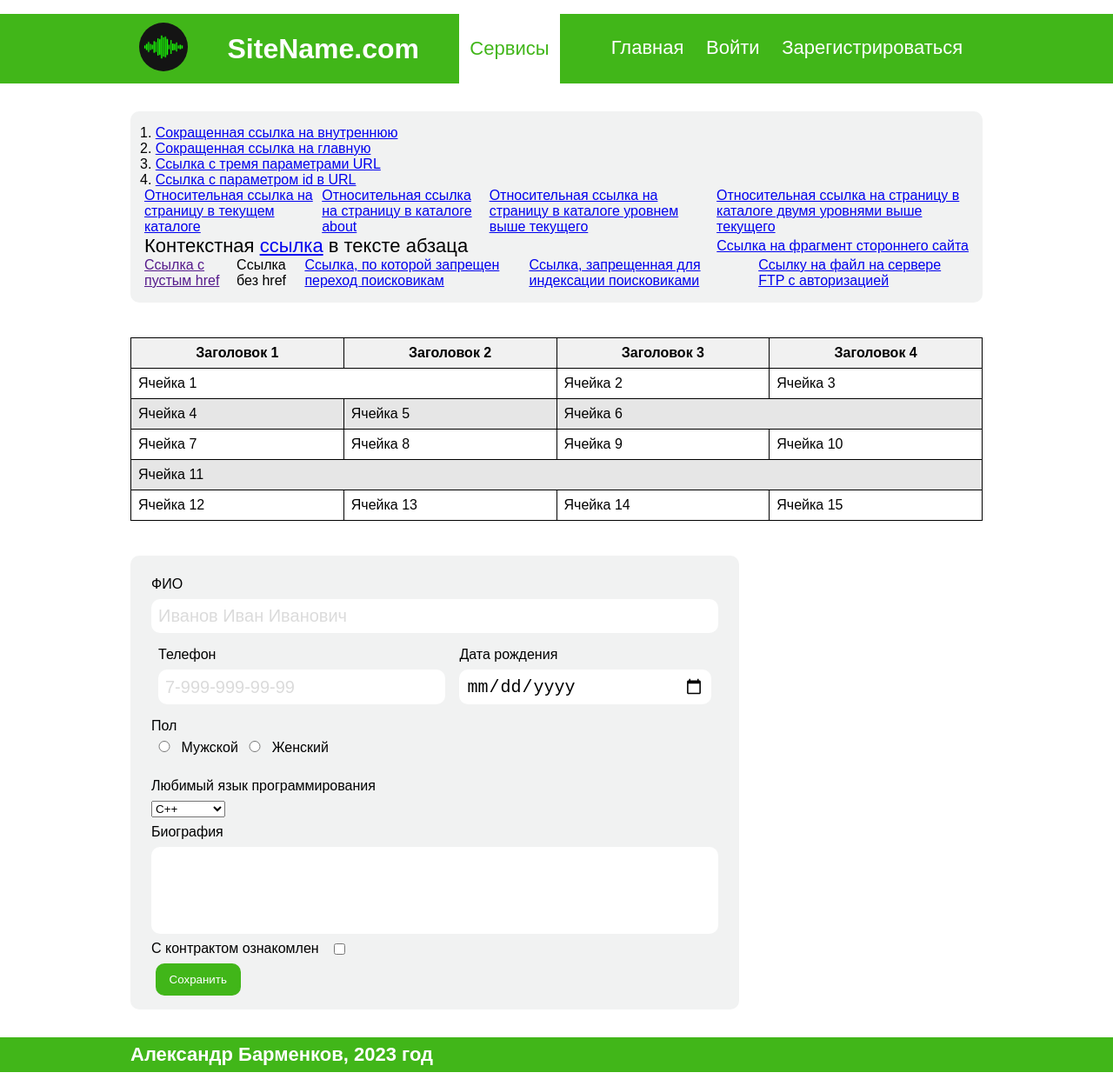
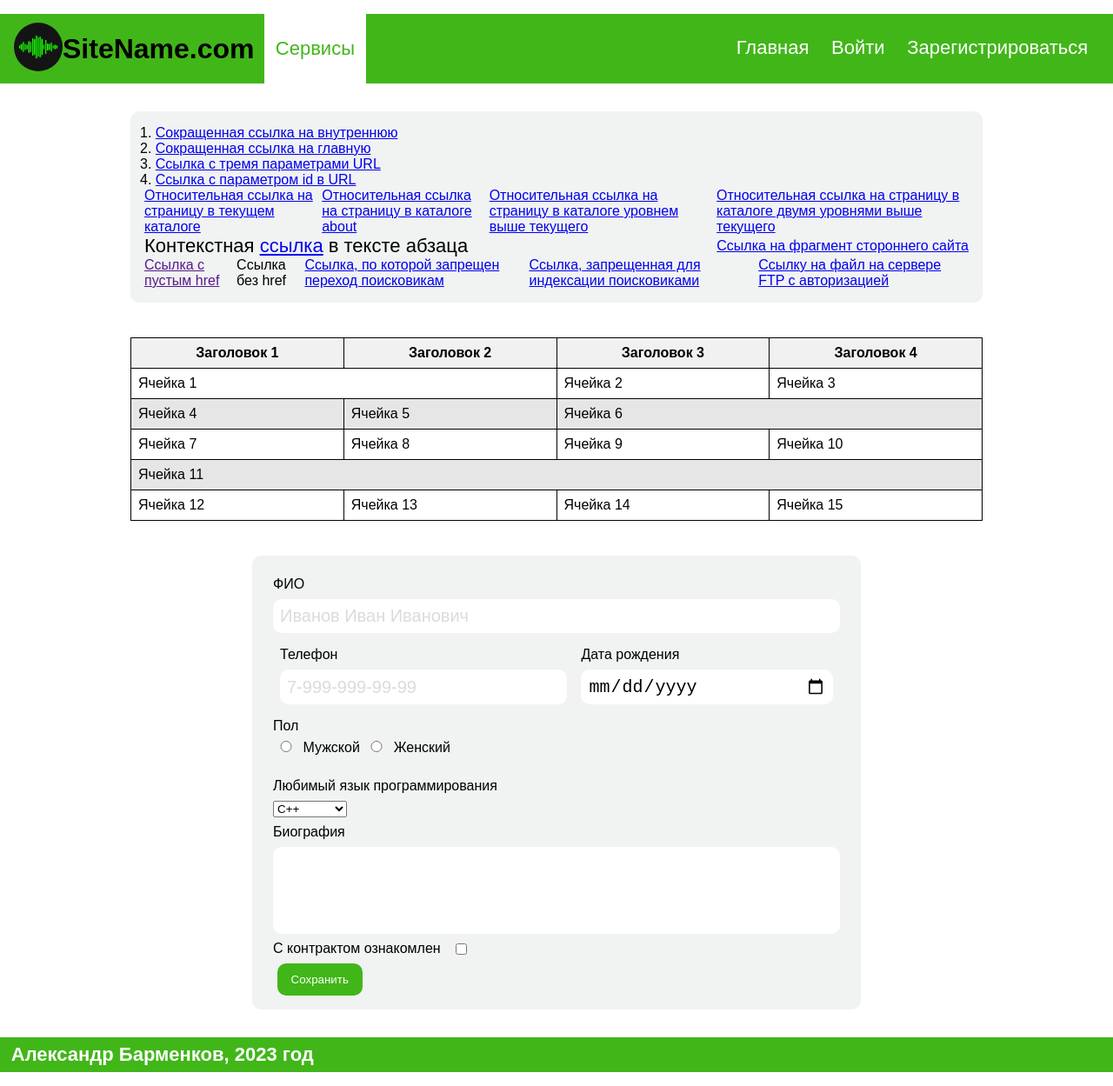
Before and after one commit to Alexander-vlk/web_classes.github.io, a plain HTML site: page docs/index.html in a window 1280 px wide. Shown: the whole page at 87% size. Drawn offline with Linux system fonts and the light colour scheme.

Commit message:
header and footer and from changed position

```diff
--- a/docs/index.html
+++ b/docs/index.html
@@ -9,11 +9,13 @@
 <body>
 <script src="index.js"></script>
     <header>
-        <div class="header-content">
+        <div class="logo-sitename-container">
             <div class="logo">
                 <img src="logo.png" alt="logo">
             </div>
             <h1>SiteName.com</h1>
+        </div>
+        <div class="header-content">
             <div id="dropdown-menu-container" >
                 <p id="button-menu">Сервисы</p>
                 <ul id="menu">
--- a/docs/style_task2.css
+++ b/docs/style_task2.css
@@ -12,6 +12,17 @@ header {
     width: 100%;
     background-color: #41B619;
     margin-top: 2dvh;
+    display: flex;
+    align-items: center;
+    justify-content: space-between;
+}
+.logo-sitename-container {
+    margin: 0 auto;
+    width: 100%;
+    max-width: 20dvw;
+    display: flex;
+    align-items: center;
+    justify-content: left;
 }
 header .header-content {
     width: 100%;
@@ -22,7 +33,7 @@ header .header-content {
     justify-content: space-between;
     align-items: center;
 }
-header .header-content img {
+header .logo-sitename-container img {
     width: 7dvh;
     height: 7dvh;
     border-radius: 100%;
@@ -168,6 +179,7 @@ tr.row-odd {
 form {
     display: flex;
     max-width: 700px;
+    margin: 0 auto;
 }
 form div {
     margin: 1dvh;
@@ -246,7 +258,7 @@ footer {
 footer .footer-container {
     width: 100%;
     max-width: 980px;
-    margin: 4dvh auto 0;
+    margin: 4dvh 1dvw 0;
     height: 40px;
     display: flex;
     align-items: center;
```
